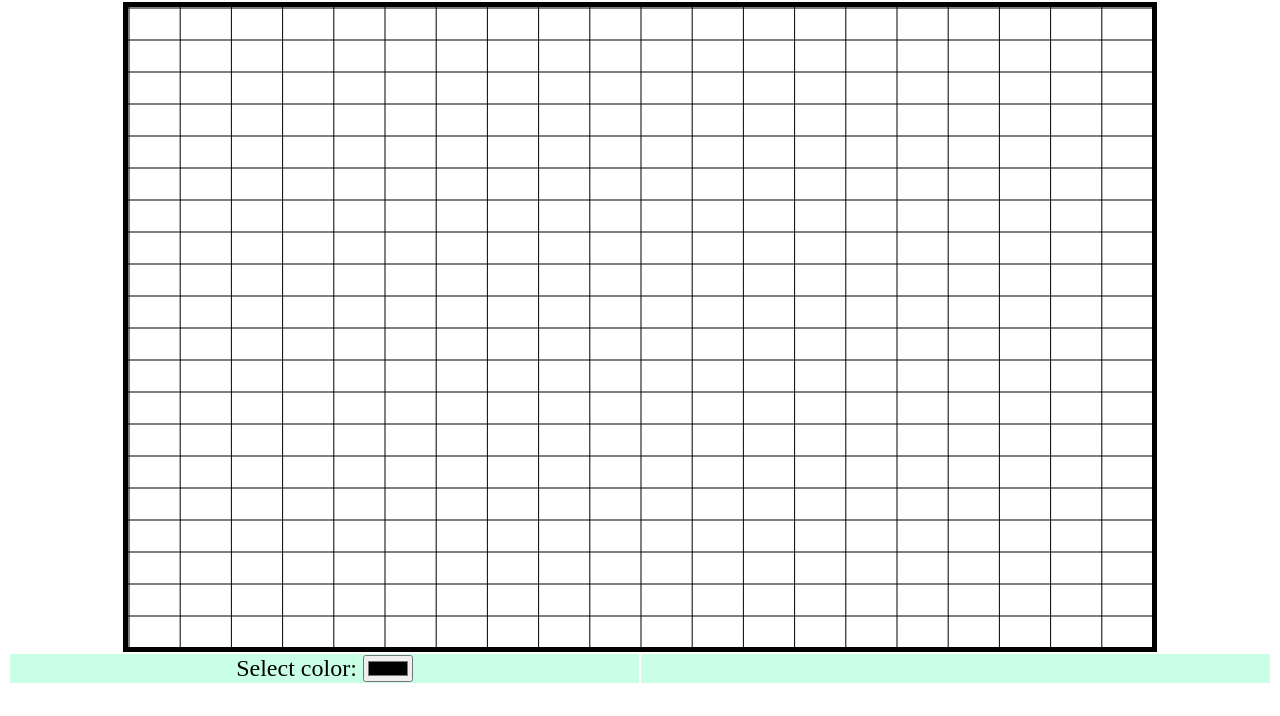
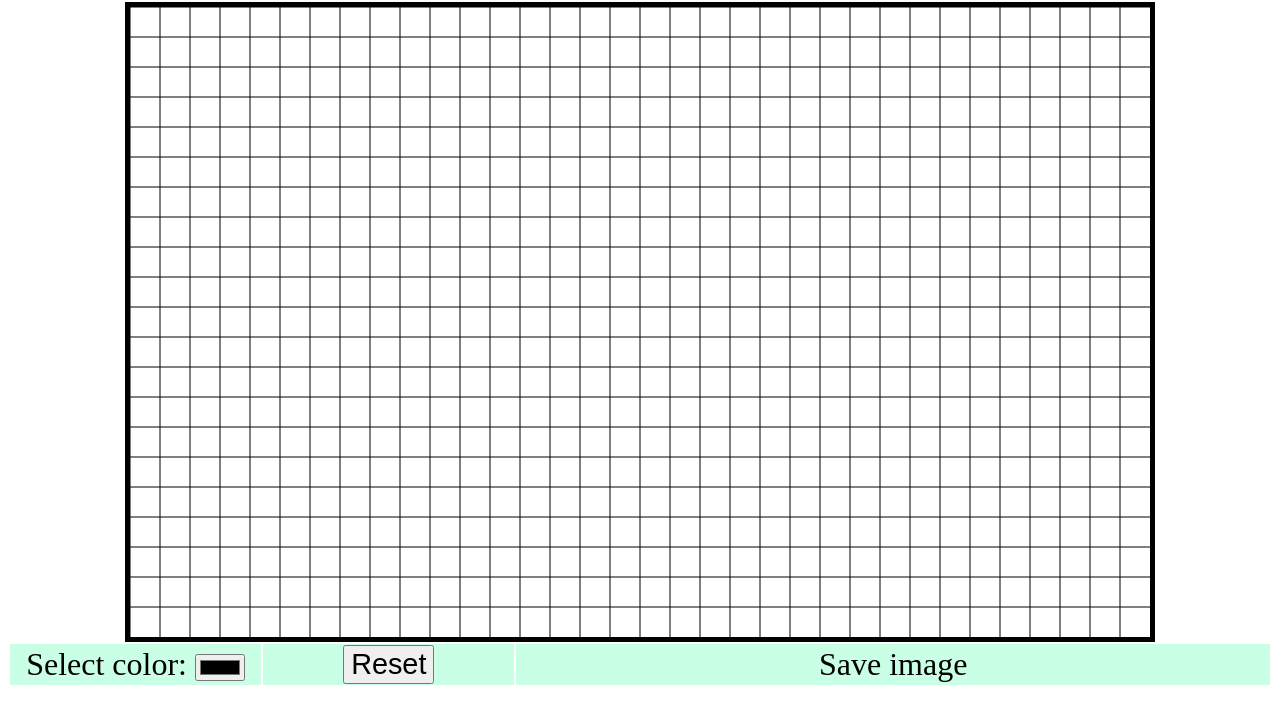
Before and after one commit to Anthony1128/pixel_draw, a plain HTML site: page index.html in a window 1280 px wide. Shown: the part 84-800 px from the top of the page. Drawn offline with Linux system fonts and the light colour scheme.

Commit message:
canvas layout fix, reset button

```diff
--- a/index.html
+++ b/index.html
@@ -15,17 +15,21 @@
         </div>
 
 	<table width = "100%" border = "0">
-		<tr valign = "middle" align = "middle" bgcolor = "#C9FFE5" style = "font-size:150%">
+		<tr valign = "middle" align = "middle" bgcolor = "#C9FFE5" style = "font-size:200%">
 
-			<td width = "50%" >
+			<td width = "20%" >
 				<label for="color_selector">Select color:</label>
 				<input type="color" id="color_selector" name="color_selector" defaultValue="#000000">
 			</td>
 
-			<td width = "50%">
-				<label for="hight"></label>
-				<label id="height_display"></label>
-				</form>
+			<td width = "20%" >
+				<button id="reset" style="font-size: 90%;color: #000;">
+				Reset
+				</button>
+			</td>
+
+			<td>
+				<label for="save">Save image</label>
 			</td>
 		</tr>
 	</table>
--- a/main.js
+++ b/main.js
@@ -1,33 +1,27 @@
+// todo undo
+// todo save - LocalStorage, Save and Load drawing. JSON.stringify and JSON.parse
 var canvas = document.getElementById("main_canvas");
 var context = canvas.getContext("2d");
 
 var color_selector_obj = document.getElementById("color_selector");
+var reset_button_obj = document.getElementById("reset");
 
 var window_width = window.innerWidth;
 var window_height = window.innerHeight;
 
-var canvas_width = window_width * 0.8;
-var canvas_height = window_height * 0.8
-var canvas_width_step = window_width * 0.04;
-var canvas_height_step = window_height * 0.04;
+var canvas_step = 30;
+var canvas_width = Math.floor(window_width*0.8/canvas_step)*canvas_step;
+var canvas_height = Math.floor(window_height*0.8/canvas_step)*canvas_step;
 
-canvas.width = canvas_width;
-canvas.height = canvas_height;
+main()
 
-for (var x = 1; x < canvas_width; x += canvas_width_step) {
-  context.moveTo(x, 0);
-  context.lineTo(x, canvas_height);
+function main() {
+    canvas.width = canvas_width;
+    canvas.height = canvas_height;
+    reset_canvas();
+    canvas.addEventListener("click", change_color, false);
+    reset_button_obj.addEventListener("click", reset_canvas, false);
 }
-
-for (var y = 1; y < canvas_height; y += canvas_height_step) {
-  context.moveTo(0, y);
-  context.lineTo(canvas_width, y);
-}
-
-context.strokeStyle = "Black";
-context.stroke();
-
-canvas.addEventListener("click", change_color, false);
 
 function Cell(row, column) {
     this.row = row;
@@ -38,7 +32,7 @@ function change_color(pos) {
     var cell = getCursorPosition(pos);
     var color = color_selector_obj.value;
     context.beginPath();
-    context.rect(cell.column * canvas_width_step, cell.row * canvas_height_step, canvas_width_step, canvas_height_step);
+    context.rect(cell.column*canvas_step, cell.row*canvas_step, canvas_step, canvas_step);
     context.fillStyle = color;
     context.fill();
 };
@@ -58,8 +52,23 @@ function getCursorPosition(pos) {
 
     x -= canvas.offsetLeft;
     y -= canvas.offsetTop;
-    var cell = new Cell(Math.floor(y/canvas_height_step), Math.floor(x/canvas_width_step));
-    console.log(x);
-    console.log(y);
+    var cell = new Cell(Math.floor(y/canvas_step), Math.floor(x/canvas_step));
     return cell;
 };
+
+function reset_canvas() {
+    canvas.width = canvas.width;
+
+    for (var x = 0; x < canvas_width; x += canvas_step) {
+        context.moveTo(x, 0);
+        context.lineTo(x, canvas_height);
+    }
+
+    for (var y = 0; y < canvas_height; y += canvas_step) {
+        context.moveTo(0, y);
+        context.lineTo(canvas_width, y);
+    }
+
+    context.strokeStyle = "Black";
+    context.stroke();
+};
```
